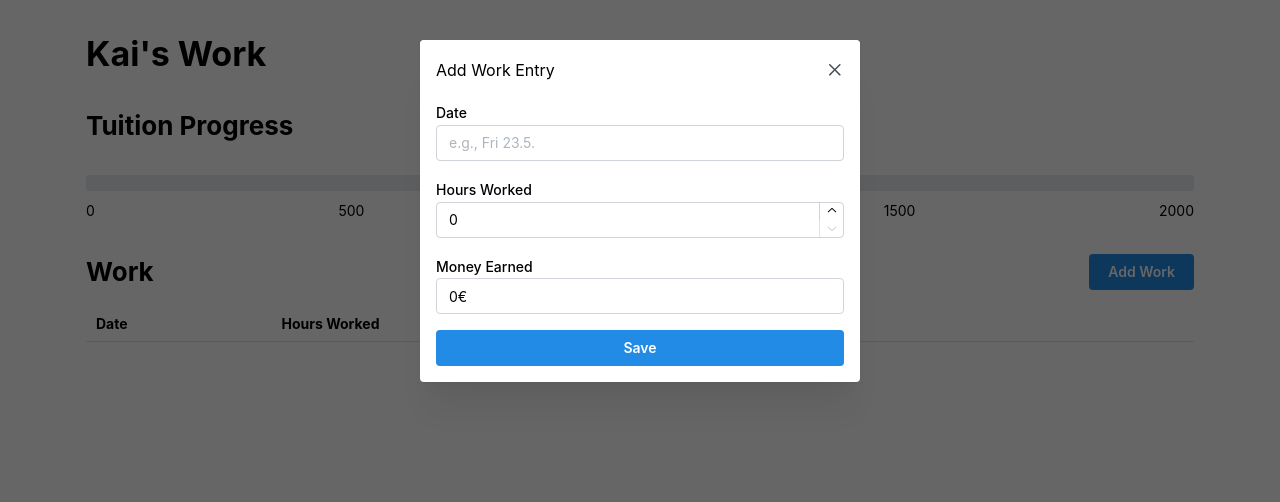
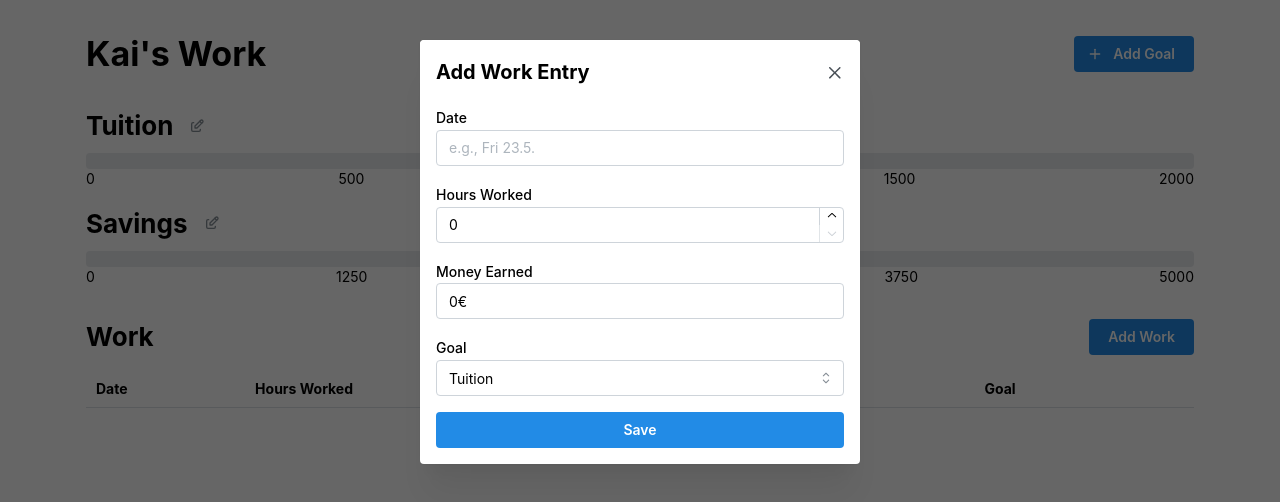
Before and after one commit to KaiSrdoc/work-app, a Next.js app: page / in a window 1280 px wide. Both pictures are taken after a click on the button "Add Work". Shown: the top 502 px of the page. Built offline with nearby package versions, Linux system fonts and the light colour scheme.

Commit message:
feat: goals

```diff
--- /dev/null
+++ b/app/components/goals/goal-form.tsx
@@ -0,0 +1,107 @@
+import {
+  Modal,
+  TextInput,
+  NumberInput,
+  Stack,
+  Button,
+  Text,
+  Group,
+  ActionIcon,
+  Tooltip,
+} from "@mantine/core";
+import { IconTrash } from "@tabler/icons-react";
+import { useState, useEffect } from "react";
+import { useWorkStore, Goal } from "../../work.store";
+
+export function GoalForm() {
+  const {
+    goals,
+    updateGoal,
+    addGoal,
+    deleteGoal,
+    isGoalFormOpen,
+    goalEditingId,
+    closeGoalForm,
+  } = useWorkStore();
+
+  const [title, setTitle] = useState("");
+  const [total, setTotal] = useState<number | "">(0);
+
+  useEffect(() => {
+    if (goalEditingId !== null) {
+      const goal = goals.find((g) => g.id === goalEditingId);
+      if (goal) {
+        setTitle(goal.title);
+        setTotal(goal.total);
+      }
+    } else {
+      setTitle("");
+      setTotal(0);
+    }
+  }, [goalEditingId, goals]);
+
+  const handleSubmit = () => {
+    if (title && total) {
+      const goal: Goal = {
+        id: goalEditingId || crypto.randomUUID(),
+        title,
+        total: Number(total),
+      };
+
+      if (goalEditingId) {
+        updateGoal(goalEditingId, goal);
+      } else {
+        addGoal(goal);
+      }
+      closeGoalForm();
+    }
+  };
+
+  const handleDelete = () => {
+    if (goalEditingId) {
+      deleteGoal(goalEditingId);
+      closeGoalForm();
+    }
+  };
+
+  return (
+    <Modal
+      opened={isGoalFormOpen}
+      onClose={closeGoalForm}
+      title={
+        <Group justify="space-between" align="center">
+          <Text size="xl" fw={700}>
+            {goalEditingId !== null ? "Edit Goal" : "Add Goal"}
+          </Text>
+          {goalEditingId && (
+            <Tooltip label="Delete goal">
+              <ActionIcon variant="subtle" color="red" onClick={handleDelete}>
+                <IconTrash size={16} />
+              </ActionIcon>
+            </Tooltip>
+          )}
+        </Group>
+      }
+    >
+      <Stack>
+        <TextInput
+          label="Title"
+          placeholder="Enter goal title"
+          value={title}
+          onChange={(e) => setTitle(e.target.value)}
+        />
+        <NumberInput
+          label="Total Amount"
+          placeholder="Enter total amount"
+          value={total}
+          onChange={(val) => setTotal(val as number | "")}
+          min={0}
+          suffix="€"
+        />
+        <Button onClick={handleSubmit}>
+          {goalEditingId !== null ? "Update" : "Save"}
+        </Button>
+      </Stack>
+    </Modal>
+  );
+}
--- /dev/null
+++ b/app/components/goals/goal-progress.tsx
@@ -0,0 +1,46 @@
+import { Title, Progress, Text, Group, ActionIcon, Stack } from "@mantine/core";
+import { IconEdit } from "@tabler/icons-react";
+import { useWorkStore, Goal } from "../../work.store";
+
+interface GoalProgressProps {
+  goal: Goal;
+}
+
+export function GoalProgress({ goal }: GoalProgressProps) {
+  const { workEntries, openGoalForm } = useWorkStore();
+  const totalMoneyEarned = workEntries
+    .filter((entry) => entry.goalId === goal.id)
+    .reduce((sum, entry) => sum + entry.moneyEarned, 0);
+  const goalPercentage = (totalMoneyEarned / goal.total) * 100;
+
+  const ticks = Array.from({ length: 5 }, (_, i) =>
+    Math.round((i * goal.total) / 4)
+  );
+
+  return (
+    <Stack gap="xs">
+      <Group gap="xs" align="center">
+        <Title order={2} ta="left">
+          {goal.title}
+        </Title>
+        <ActionIcon
+          variant="subtle"
+          color="gray"
+          onClick={() => openGoalForm(goal.id)}
+        >
+          <IconEdit size={16} />
+        </ActionIcon>
+      </Group>
+      <Stack gap="0">
+        <Progress color="yellow" size="xl" value={goalPercentage} striped />
+        <Group justify="space-between">
+          {ticks.map((tick) => (
+            <Text key={tick} size="sm">
+              {tick}
+            </Text>
+          ))}
+        </Group>
+      </Stack>
+    </Stack>
+  );
+}
--- /dev/null
+++ b/app/components/goals/goals.tsx
@@ -0,0 +1,17 @@
+import { Stack } from "@mantine/core";
+import { useWorkStore } from "../../work.store";
+import { GoalProgress } from "./goal-progress";
+import { GoalForm } from "./goal-form";
+
+export function Goals() {
+  const { goals } = useWorkStore();
+
+  return (
+    <Stack>
+      {goals.map((goal) => (
+        <GoalProgress key={goal.id} goal={goal} />
+      ))}
+      <GoalForm />
+    </Stack>
+  );
+}
--- a/app/components/tuition-progress.tsx
+++ /dev/null
@@ -1,34 +0,0 @@
-import { Title, Progress, Text, Group } from "@mantine/core";
-import { useWorkStore } from "../work.store";
-
-export function TuitionProgress() {
-  const { workEntries } = useWorkStore();
-  const totalMoneyEarned = workEntries.reduce(
-    (sum, entry) => sum + entry.moneyEarned,
-    0
-  );
-  const totalTuition = 2000;
-  const tuitionPercentage = (totalMoneyEarned / totalTuition) * 100;
-
-  return (
-    <>
-      <Title order={2} ta="left" mb="xl">
-        Tuition Progress
-      </Title>
-      <Progress
-        color="yellow"
-        size="xl"
-        value={tuitionPercentage}
-        striped
-        mb="xs"
-      />
-      <Group justify="space-between">
-        <Text size="sm">0</Text>
-        <Text size="sm">500</Text>
-        <Text size="sm">1000</Text>
-        <Text size="sm">1500</Text>
-        <Text size="sm">2000</Text>
-      </Group>
-    </>
-  );
-}
--- a/app/components/work/work-entries-table.tsx
+++ b/app/components/work/work-entries-table.tsx
@@ -3,7 +3,11 @@ import { IconEdit } from "@tabler/icons-react";
 import { useWorkStore } from "../../work.store";
 
 export function WorkEntriesTable() {
-  const { workEntries, openEntryForm } = useWorkStore();
+  const { workEntries, goals, openEntryForm } = useWorkStore();
+
+  const getGoalTitle = (goalId: string) => {
+    return goals.find((goal) => goal.id === goalId)?.title || goalId;
+  };
 
   return (
     <Table>
@@ -12,6 +16,7 @@ export function WorkEntriesTable() {
           <Table.Th>Date</Table.Th>
           <Table.Th>Hours Worked</Table.Th>
           <Table.Th>Money Earned</Table.Th>
+          <Table.Th>Goal</Table.Th>
           <Table.Th></Table.Th>
         </Table.Tr>
       </Table.Thead>
@@ -21,6 +26,7 @@ export function WorkEntriesTable() {
             <Table.Td>{entry.date}</Table.Td>
             <Table.Td>{entry.hoursWorked}</Table.Td>
             <Table.Td>{entry.moneyEarned}€</Table.Td>
+            <Table.Td>{getGoalTitle(entry.goalId)}</Table.Td>
             <Table.Td>
               <ActionIcon
                 variant="subtle"
--- a/app/components/work/work-entry-form.tsx
+++ b/app/components/work/work-entry-form.tsx
@@ -1,12 +1,26 @@
-import { Modal, TextInput, NumberInput, Stack, Button } from "@mantine/core";
+import {
+  Modal,
+  TextInput,
+  NumberInput,
+  Stack,
+  Button,
+  Select,
+  Text,
+  Group,
+  ActionIcon,
+  Tooltip,
+} from "@mantine/core";
 import { useState, useEffect } from "react";
 import { useWorkStore } from "../../work.store";
+import { IconTrash } from "@tabler/icons-react";
 
 export function WorkEntryForm() {
   const {
     workEntries,
+    goals,
     addWorkEntry,
     updateWorkEntry,
+    deleteWorkEntry,
     isEntryFormOpen,
     workEntryEditingIndex,
     closeEntryForm,
@@ -15,6 +29,7 @@ export function WorkEntryForm() {
   const [date, setDate] = useState("");
   const [hoursWorked, setHoursWorked] = useState<number | "">(0);
   const [moneyEarned, setMoneyEarned] = useState<number | "">(0);
+  const [goalId, setGoalId] = useState<string>("");
 
   useEffect(() => {
     if (workEntryEditingIndex !== null) {
@@ -22,12 +37,14 @@ export function WorkEntryForm() {
       setDate(entry.date);
       setHoursWorked(entry.hoursWorked);
       setMoneyEarned(entry.moneyEarned);
+      setGoalId(entry.goalId);
     } else {
       setDate("");
       setHoursWorked(0);
       setMoneyEarned(0);
+      setGoalId(goals[0]?.id || "");
     }
-  }, [workEntryEditingIndex, workEntries]);
+  }, [workEntryEditingIndex, workEntries, goals]);
 
   useEffect(() => {
     if (hoursWorked !== "") {
@@ -36,11 +53,12 @@ export function WorkEntryForm() {
   }, [hoursWorked]);
 
   const handleSubmit = () => {
-    if (date && hoursWorked && moneyEarned) {
+    if (date && hoursWorked && moneyEarned && goalId) {
       const entry = {
         date,
         hoursWorked: Number(hoursWorked),
         moneyEarned: Number(moneyEarned),
+        goalId,
       };
 
       if (workEntryEditingIndex !== null) {
@@ -52,12 +70,32 @@ export function WorkEntryForm() {
     }
   };
 
+  const handleDelete = () => {
+    if (workEntryEditingIndex !== null) {
+      deleteWorkEntry(workEntryEditingIndex);
+      closeEntryForm();
+    }
+  };
+
   return (
     <Modal
       opened={isEntryFormOpen}
       onClose={closeEntryForm}
       title={
-        workEntryEditingIndex !== null ? "Edit Work Entry" : "Add Work Entry"
+        <Group justify="space-between" align="center">
+          <Text size="xl" fw={700}>
+            {workEntryEditingIndex !== null
+              ? "Edit Work Entry"
+              : "Add Work Entry"}
+          </Text>
+          {workEntryEditingIndex !== null && (
+            <Tooltip label="Delete entry">
+              <ActionIcon variant="subtle" color="red" onClick={handleDelete}>
+                <IconTrash size={16} />
+              </ActionIcon>
+            </Tooltip>
+          )}
+        </Group>
       }
     >
       <Stack>
@@ -81,6 +119,13 @@ export function WorkEntryForm() {
           readOnly
           suffix="€"
         />
+        <Select
+          label="Goal"
+          placeholder="Select a goal"
+          value={goalId}
+          onChange={(value) => setGoalId(value || "")}
+          data={goals.map((goal) => ({ value: goal.id, label: goal.title }))}
+        />
         <Button onClick={handleSubmit}>
           {workEntryEditingIndex !== null ? "Update" : "Save"}
         </Button>
--- a/app/page.tsx
+++ b/app/page.tsx
@@ -1,17 +1,29 @@
 "use client";
 
-import { Container, Title } from "@mantine/core";
-import { TuitionProgress } from "./components/tuition-progress";
+import { Container, Title, Group, Button } from "@mantine/core";
+import { IconPlus } from "@tabler/icons-react";
+import { Goals } from "./components/goals/goals";
 import Work from "./components/work/work";
+import { useWorkStore } from "./work.store";
 
 export default function Home() {
+  const { openGoalForm } = useWorkStore();
+
   return (
     <Container size="lg" py="xl">
-      <Title order={1} ta="left" mb="xl">
-        Kai&apos;s Work
-      </Title>
+      <Group justify="space-between" align="center" mb="xl">
+        <Title order={1} ta="left">
+          Kai&apos;s Work
+        </Title>
+        <Button
+          leftSection={<IconPlus size={16} />}
+          onClick={() => openGoalForm()}
+        >
+          Add Goal
+        </Button>
+      </Group>
 
-      <TuitionProgress />
+      <Goals />
       <Work />
     </Container>
   );
--- a/app/work.store.ts
+++ b/app/work.store.ts
@@ -1,28 +1,42 @@
 import { create } from "zustand";
 import { persist } from "zustand/middleware";
+
+export interface Goal {
+  id: string;
+  title: string;
+  total: number;
+}
 
 interface WorkEntry {
   date: string;
   hoursWorked: number;
   moneyEarned: number;
+  goalId: string;
 }
 
 interface WorkStore {
   workEntries: WorkEntry[];
-  isEntryFormOpen: boolean;
-  workEntryEditingIndex: number | null;
   addWorkEntry: (entry: WorkEntry) => void;
   updateWorkEntry: (index: number, entry: WorkEntry) => void;
+  deleteWorkEntry: (index: number) => void;
+  workEntryEditingIndex: number | null;
+  isEntryFormOpen: boolean;
   openEntryForm: (editingIndex?: number) => void;
   closeEntryForm: () => void;
+  goals: Goal[];
+  addGoal: (goal: Goal) => void;
+  updateGoal: (id: string, goal: Goal) => void;
+  deleteGoal: (id: string) => void;
+  goalEditingId: string | null;
+  isGoalFormOpen: boolean;
+  openGoalForm: (editingId?: string) => void;
+  closeGoalForm: () => void;
 }
 
 export const useWorkStore = create<WorkStore>()(
   persist(
     (set) => ({
       workEntries: [],
-      isEntryFormOpen: false,
-      workEntryEditingIndex: null,
       addWorkEntry: (entry) =>
         set((state) => ({
           workEntries: [...state.workEntries, entry],
@@ -33,6 +47,12 @@ export const useWorkStore = create<WorkStore>()(
             i === index ? entry : e
           ),
         })),
+      deleteWorkEntry: (index) =>
+        set((state) => ({
+          workEntries: state.workEntries.filter((_, i) => i !== index),
+        })),
+      workEntryEditingIndex: null,
+      isEntryFormOpen: false,
       openEntryForm: (editingIndex) =>
         set({
           isEntryFormOpen: true,
@@ -43,6 +63,35 @@ export const useWorkStore = create<WorkStore>()(
           isEntryFormOpen: false,
           workEntryEditingIndex: null,
         }),
+      goals: [
+        { id: "tuition", title: "Tuition", total: 2000 },
+        { id: "savings", title: "Savings", total: 5000 },
+      ],
+      addGoal: (goal) =>
+        set((state) => ({
+          goals: [...state.goals, goal],
+        })),
+      updateGoal: (id, goal) =>
+        set((state) => ({
+          goals: state.goals.map((g) => (g.id === id ? goal : g)),
+        })),
+      deleteGoal: (id) =>
+        set((state) => ({
+          goals: state.goals.filter((g) => g.id !== id),
+          workEntries: state.workEntries.filter((e) => e.goalId !== id),
+        })),
+      goalEditingId: null,
+      isGoalFormOpen: false,
+      openGoalForm: (editingId) =>
+        set({
+          isGoalFormOpen: true,
+          goalEditingId: editingId ?? null,
+        }),
+      closeGoalForm: () =>
+        set({
+          isGoalFormOpen: false,
+          goalEditingId: null,
+        }),
     }),
     {
       name: "work-storage",
```
